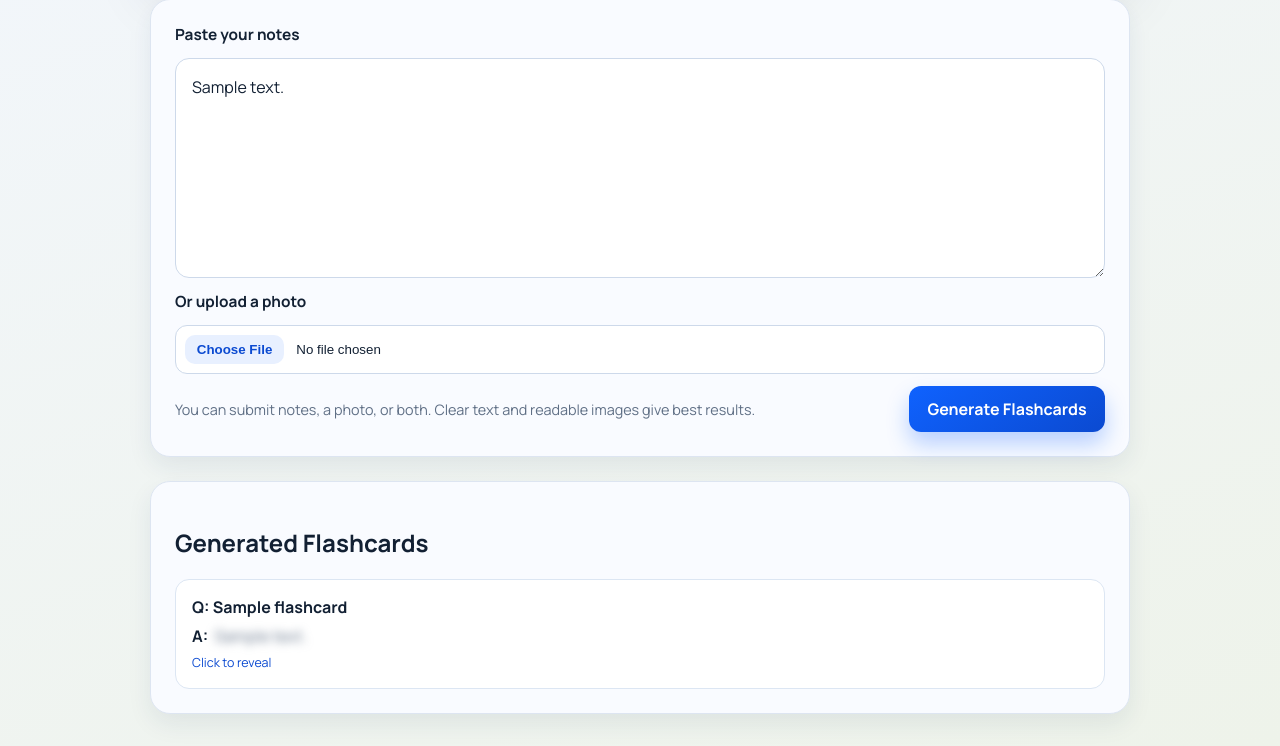
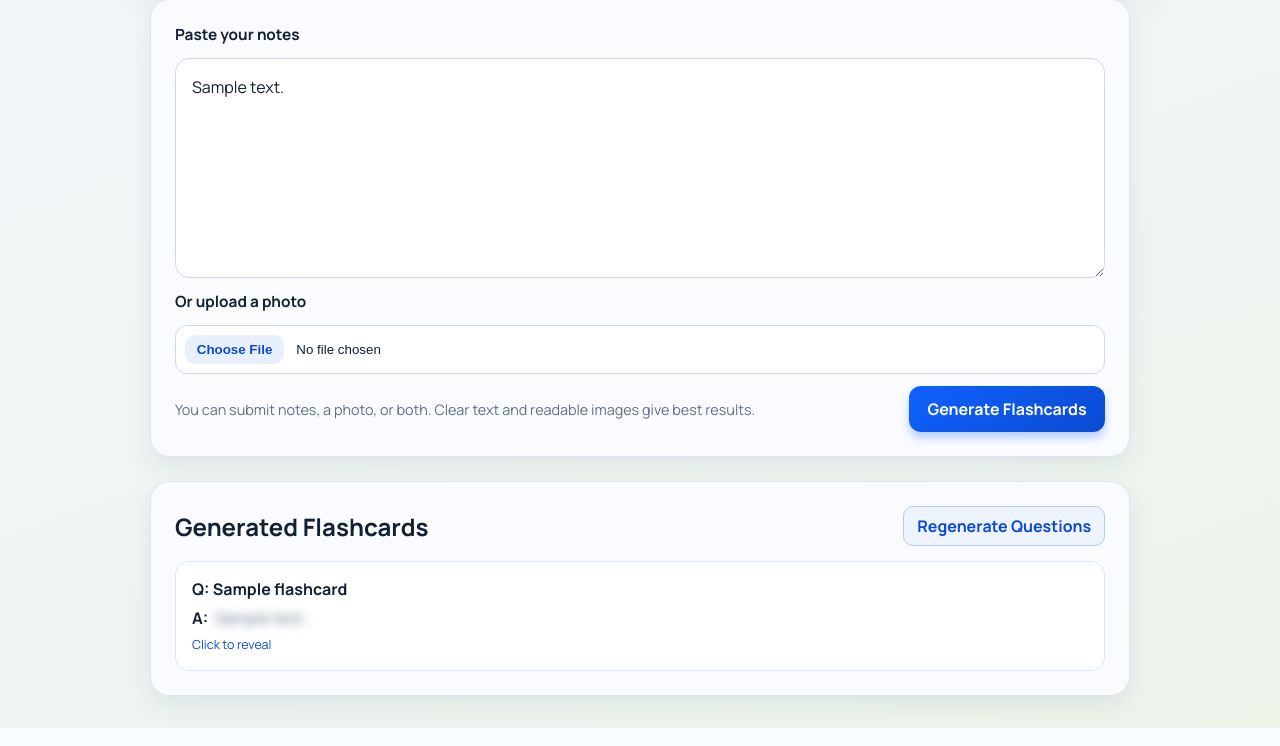
Before and after one commit to tgybyrl/FlashCard-App, a Flask app: template templates/index.html in a window 1280 px wide. Shown: the part 394-1140 px from the top of the page. Run offline with Flask 3, Linux system fonts and the light colour scheme; tables that the repository leaves empty hold one stand-in row (values such as "Sample post"); the template is opened without the code that fills it: values that come from a table or form of the project are taken from there, most other values are stand-ins (such as "Sample title", 1, 10 or a date in 2020).

Commit message:
Added regenerate system.

```diff
--- a/app.py
+++ b/app.py
@@ -344,6 +344,89 @@ def submit():
         )
 
 
+@app.post("/regenerate")
+def regenerate():
+    notes = request.form.get("notes", "").strip()
+    client_ip = request.headers.get("X-Forwarded-For", request.remote_addr or "unknown")
+
+    if _is_rate_limited(client_ip):
+        existing_cards = Flashcard.query.order_by(Flashcard.id.asc()).all()
+        return (
+            render_template(
+                "index.html",
+                flashcards=existing_cards,
+                notes_text=notes,
+                error="Too many requests. Please wait a minute and try again.",
+                success=None,
+            ),
+            429,
+        )
+
+    if not notes:
+        existing_cards = Flashcard.query.order_by(Flashcard.id.asc()).all()
+        return (
+            render_template(
+                "index.html",
+                flashcards=existing_cards,
+                notes_text="",
+                error="Please paste notes before regenerating flashcards.",
+                success=None,
+            ),
+            400,
+        )
+
+    try:
+        generated_cards = generate_flashcards_from_notes(notes, None)
+
+        Flashcard.query.delete()
+
+        saved_cards = []
+        for card in generated_cards:
+            flashcard = Flashcard(
+                question=card["question"],
+                answer=card["answer"],
+            )
+            db.session.add(flashcard)
+            saved_cards.append(flashcard)
+
+        db.session.commit()
+
+        return render_template(
+            "index.html",
+            flashcards=saved_cards,
+            notes_text=notes,
+            error=None,
+            success=f"Regenerated and replaced with {len(saved_cards)} flashcards.",
+        )
+    except AIServiceError as exc:
+        db.session.rollback()
+        existing_cards = Flashcard.query.order_by(Flashcard.id.asc()).all()
+        return (
+            render_template(
+                "index.html",
+                flashcards=existing_cards,
+                notes_text=notes,
+                error=str(exc),
+                success=None,
+            ),
+            502,
+        )
+    except Exception:
+        db.session.rollback()
+        app.logger.exception("%s Unexpected regenerate error", REQUEST_LOG_PREFIX)
+        existing_cards = Flashcard.query.order_by(Flashcard.id.asc()).all()
+        return (
+            render_template(
+                "index.html",
+                flashcards=existing_cards,
+                notes_text=notes,
+                error="Something went wrong while regenerating flashcards. Please try again.",
+                success=None,
+            ),
+            500,
+        )
+
+
 @app.errorhandler(RequestEntityTooLarge)
 def handle_large_upload(_error):
     return (
--- a/static/styles.css
+++ b/static/styles.css
@@ -218,6 +218,45 @@ body {
   border: 1px solid #c6e7cf;
 }
 
+.panel-head {
+  display: flex;
+  align-items: center;
+  justify-content: space-between;
+  gap: 0.75rem;
+  margin-bottom: 0.9rem;
+}
+
+.panel-head h2 {
+  margin: 0;
+}
+
+.regenerate-form {
+  margin: 0;
+}
+
+.regenerate-button {
+  border: 1px solid #b9cae8;
+  border-radius: 10px;
+  padding: 0.5rem 0.8rem;
+  font: inherit;
+  font-weight: 700;
+  color: #0b4ad1;
+  background: #edf3ff;
+  cursor: pointer;
+  transition:
+    transform 140ms ease,
+    background-color 140ms ease;
+}
+
+.regenerate-button:hover {
+  transform: translateY(-1px);
+  background: #e2ecff;
+}
+
+.regenerate-button:active {
+  transform: translateY(0);
+}
+
 .cards-grid {
   display: grid;
   gap: 0.9rem;
@@ -294,7 +333,7 @@ body {
   border-radius: 8px;
 }
 
-button[type="submit"] {
+.generate-button {
   border: 0;
   border-radius: 12px;
   padding: 0.75rem 1.15rem;
@@ -302,19 +341,19 @@ button[type="submit"] {
   font-weight: 700;
   color: #fff;
   background: linear-gradient(145deg, var(--brand), var(--brand-dark));
-  box-shadow: 0 12px 22px rgba(15, 98, 254, 0.28);
+  box-shadow: 0 6px 8px rgb(15, 98, 254, 0.28);
   cursor: pointer;
   transition:
     transform 140ms ease,
     box-shadow 140ms ease;
 }
 
-button[type="submit"]:hover {
-  transform: translateY(-1px);
-  box-shadow: 0 16px 26px rgba(15, 98, 254, 0.3);
+.generate-button:hover {
+  transform: translateY(-0.8px);
+  box-shadow: 0 8px 10px rgba(15, 98, 254, 0.3);
 }
 
-button[type="submit"]:active {
+.generate-button:active {
   transform: translateY(0);
 }
 
@@ -335,6 +374,11 @@ button[type="submit"]:active {
     align-items: flex-start;
   }
 
+  .panel-head {
+    flex-direction: column;
+    align-items: stretch;
+  }
+
   .action-row {
     flex-direction: column;
     align-items: stretch;
--- a/templates/index.html
+++ b/templates/index.html
@@ -68,14 +68,22 @@
               You can submit notes, a photo, or both. Clear text and readable
               images give best results.
             </p>
-            <button type="submit">Generate Flashcards</button>
+            <button type="submit" class="generate-button">Generate Flashcards</button>
           </div>
         </form>
       </section>
 
       {% if flashcards %}
       <section class="panel">
-        <h2>Generated Flashcards</h2>
+        <div class="panel-head">
+          <h2>Generated Flashcards</h2>
+          <form action="/regenerate" method="post" class="regenerate-form">
+            <input type="hidden" name="notes" value="{{ notes_text }}" />
+            <button type="submit" class="regenerate-button">
+              Regenerate Questions
+            </button>
+          </form>
+        </div>
         <div class="cards-grid">
           {% for card in flashcards %}
           <article class="card">
```
